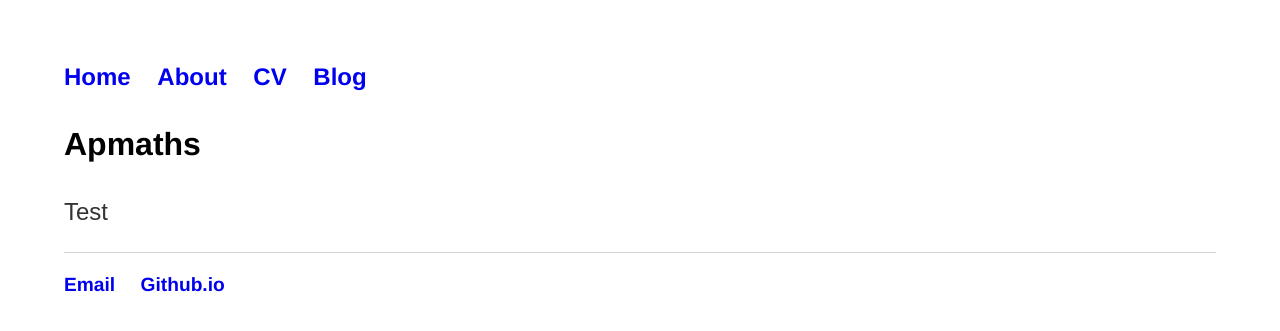
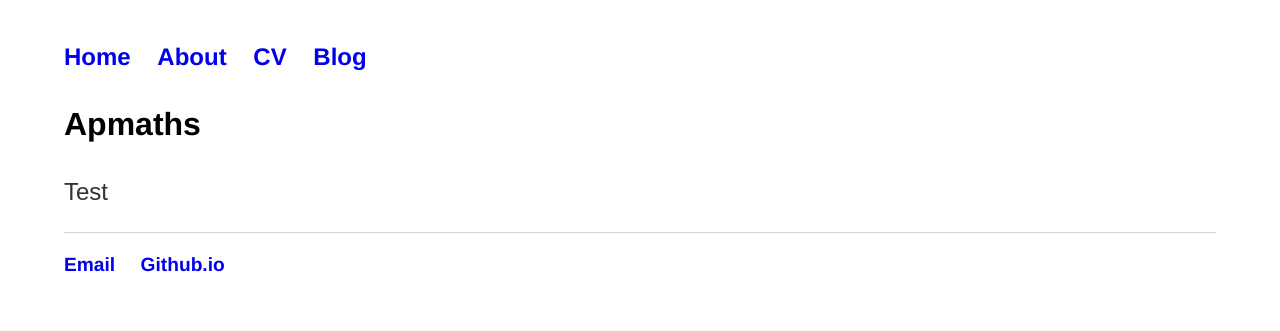
Before and after one commit to hoAngnaMPHan/apmaths.github.io, a Jekyll site: the page built from index.html, in a window 1280 px wide. Shown: the top 331 px of the page. Built offline with Jekyll 4.4.1, drawn with Linux system fonts in a browser that asks for light colours.

Commit message:
Update main.css

```diff
--- a/css/main.css
+++ b/css/main.css
@@ -1,4 +1,4 @@
-body { margin: 60px auto; width: 90%; }
+body { margin: 40px auto; width: 90%; }
 
 a { text-decoration: none; color: #00099; }
 a:hover { text-decoration: underline; }
```
